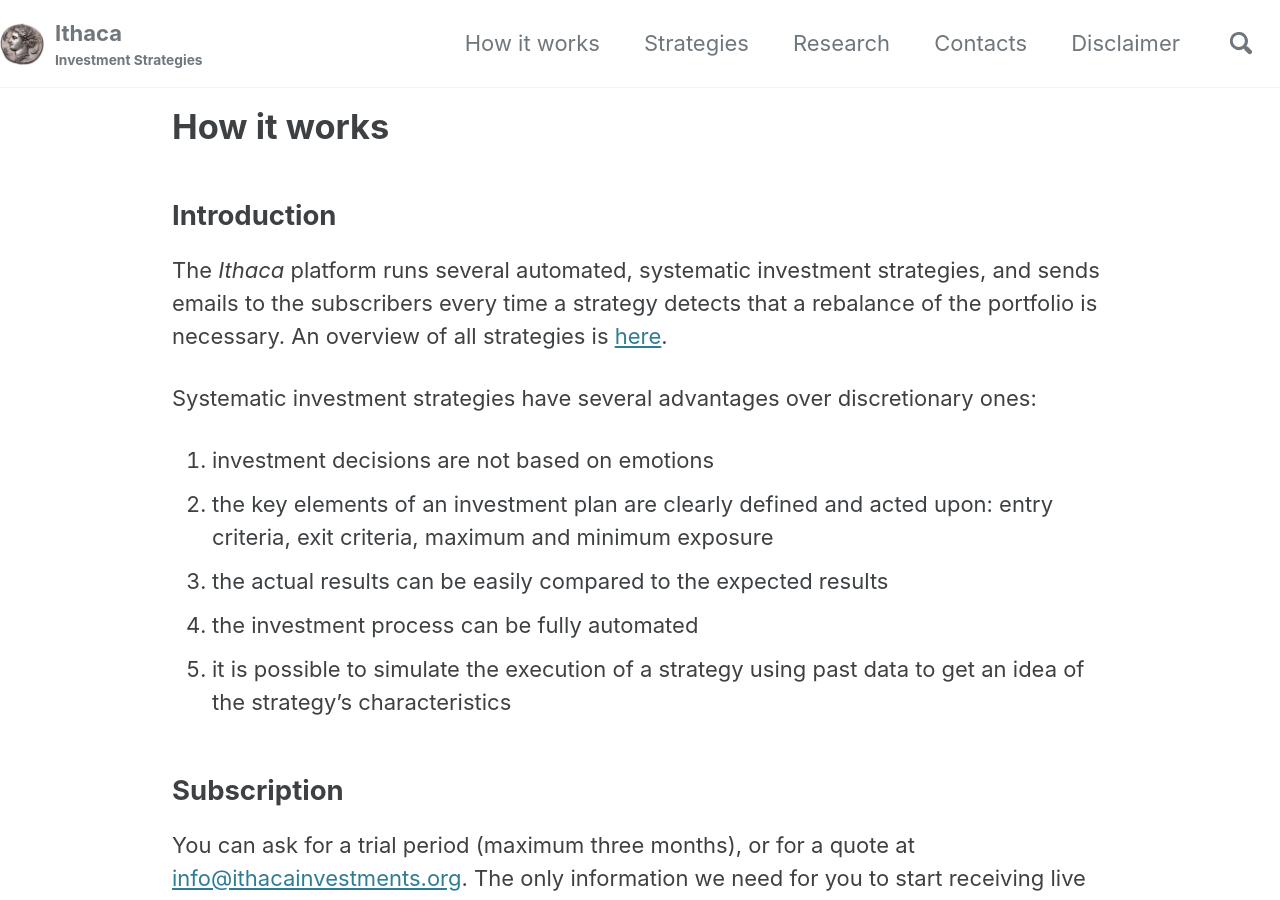
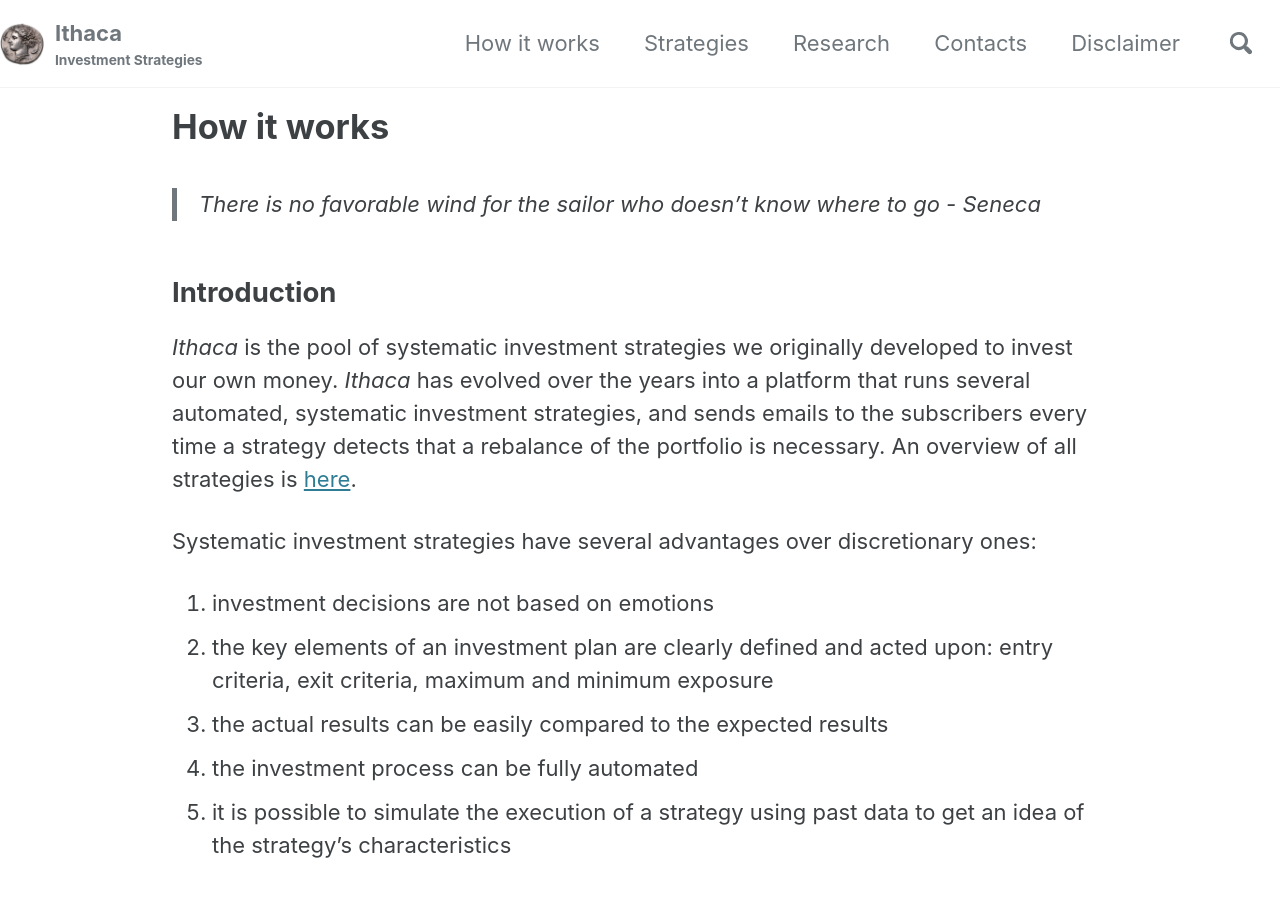
Before and after one commit to IthacaResearch/ithacaresearch.github.io, a Jekyll site: the page built from category/how-it-works.md, in a window 1280 px wide and 900 px high. Built offline with Jekyll 4.4.1, drawn with Linux system fonts in a browser that asks for light colours; cached includes are drawn as plain includes.

Commit message:
Update how-it-works.md

```diff
--- a/category/how-it-works.md
+++ b/category/how-it-works.md
@@ -4,8 +4,10 @@
 sidebar_sort_order: 800
 ---
 
+> _There is no favorable wind for the sailor who doesn’t know where to go_ - Seneca
+
 ## Introduction
-The _Ithaca_ platform runs several automated, systematic investment strategies, and sends emails to the subscribers every time a strategy detects that a rebalance of the portfolio is necessary. An overview of all strategies is [here](/category/strategies).
+_Ithaca_ is the pool of systematic investment strategies we originally developed to invest our own money. _Ithaca_ has evolved over the years into a platform that runs several automated, systematic investment strategies, and sends emails to the subscribers every time a strategy detects that a rebalance of the portfolio is necessary. An overview of all strategies is [here](/category/strategies).
 
 Systematic investment strategies have several advantages over discretionary ones:
 1. investment decisions are not based on emotions
```
